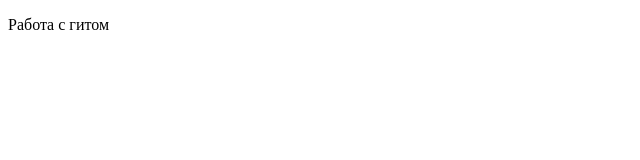
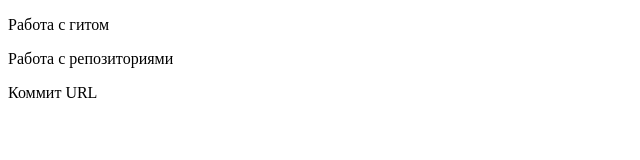
Before and after one commit to Bayramov-Artyom/first-project, a plain HTML site: page index.html in a window 1280 px wide. Shown: the whole page, without its empty margins (0-640 px from the left). Drawn offline with Linux system fonts and the light colour scheme.

Commit message:
Изменение URL

```diff
--- a/index.html
+++ b/index.html
@@ -5,5 +5,7 @@
     </head>
     <body>
         <p>Работа с гитом</p>
+        <p>Работа с репозиториями</p>
+        <p>Коммит URL</p>
     </body>
 </html>
```
